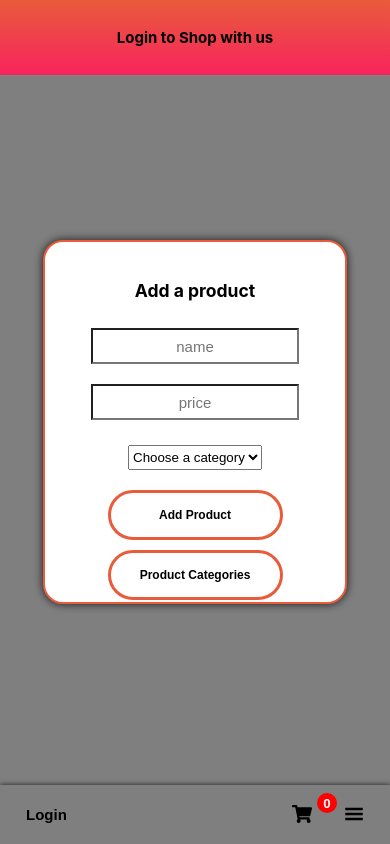
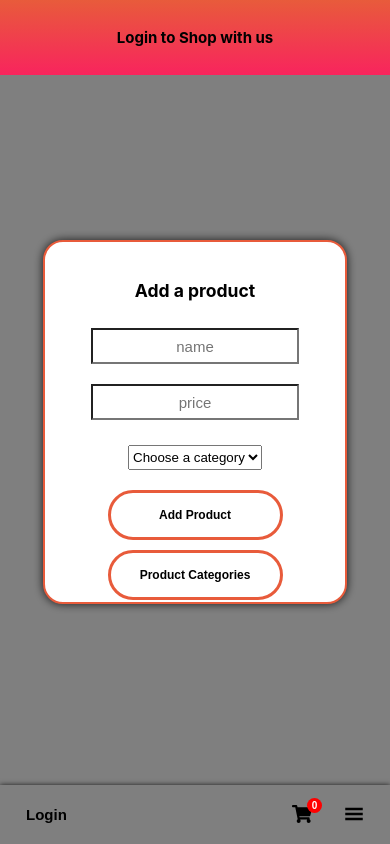
Before and after one commit to tdiec00/Whats-the-Total, a React (Create React App) app in the folder client/: page /products/add in a window 390 px wide. Built offline with nearby package versions, Linux system fonts and the light colour scheme.

Commit message:
nav counter media query

```diff
--- a/client/src/components/footer/footer.css
+++ b/client/src/components/footer/footer.css
@@ -107,4 +107,12 @@
   .footer button {
     margin-right: 20px;
   }
+  .footer-count-container {
+    height: 15px;
+    width: 15px;
+    font-size: 10px;
+    margin-left: 15px;
+    margin-top: 5px;
+    position: absolute;
+  }
 }
```
